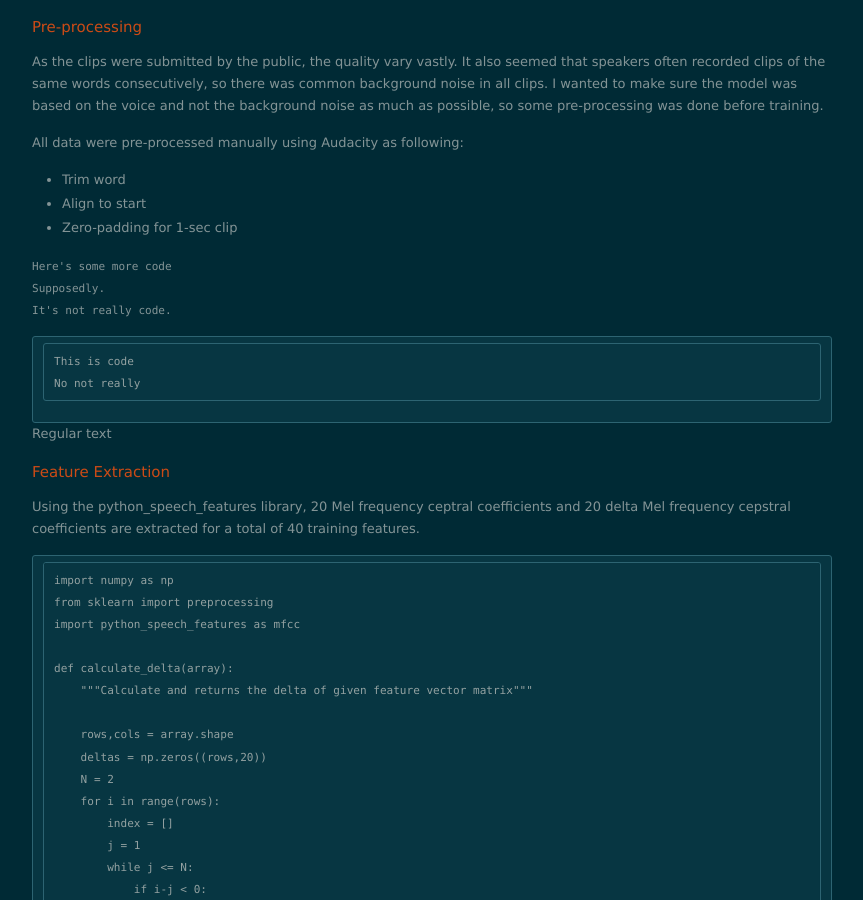
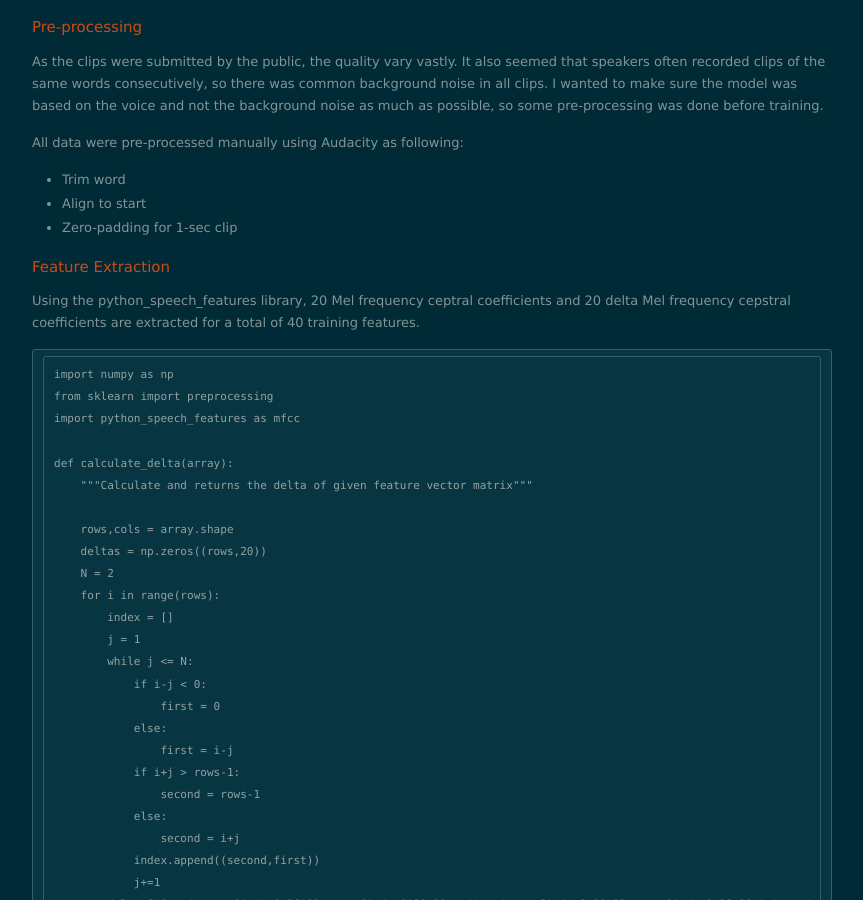
Before and after one commit to nolanschan/nolanschan.github.io, a Jekyll site: the page built from projects/speakerrec/index.markdown, in a window 1280 px wide and 900 px high, scrolled down 7124 px. Shown: the whole window, without its empty margins (208-1071 px from the left). Built offline with Jekyll 4.4.1, drawn with Linux system fonts in a browser that asks for light colours; nearby versions of some CDN libraries; formulas are drawn with MathJax 3.

Commit message:
Update index.markdown

```diff
--- a/projects/speakerrec/index.markdown
+++ b/projects/speakerrec/index.markdown
@@ -178,16 +178,6 @@ All data were pre-processed manually using Audacity as following:
   <li>Zero-padding for 1-sec clip</li></ul>
 <p></p>
 
-<pre><code>Here's some more code
-Supposedly.
-It's not really code.
-</code></pre>
-
-    This is code
-    No not really
-
-  Regular text
-
 ### Feature Extraction ###
 
 Using the python_speech_features library, 20 Mel frequency ceptral coefficients and 20 delta Mel frequency cepstral coefficients are extracted for a total of 40 training features.
```
